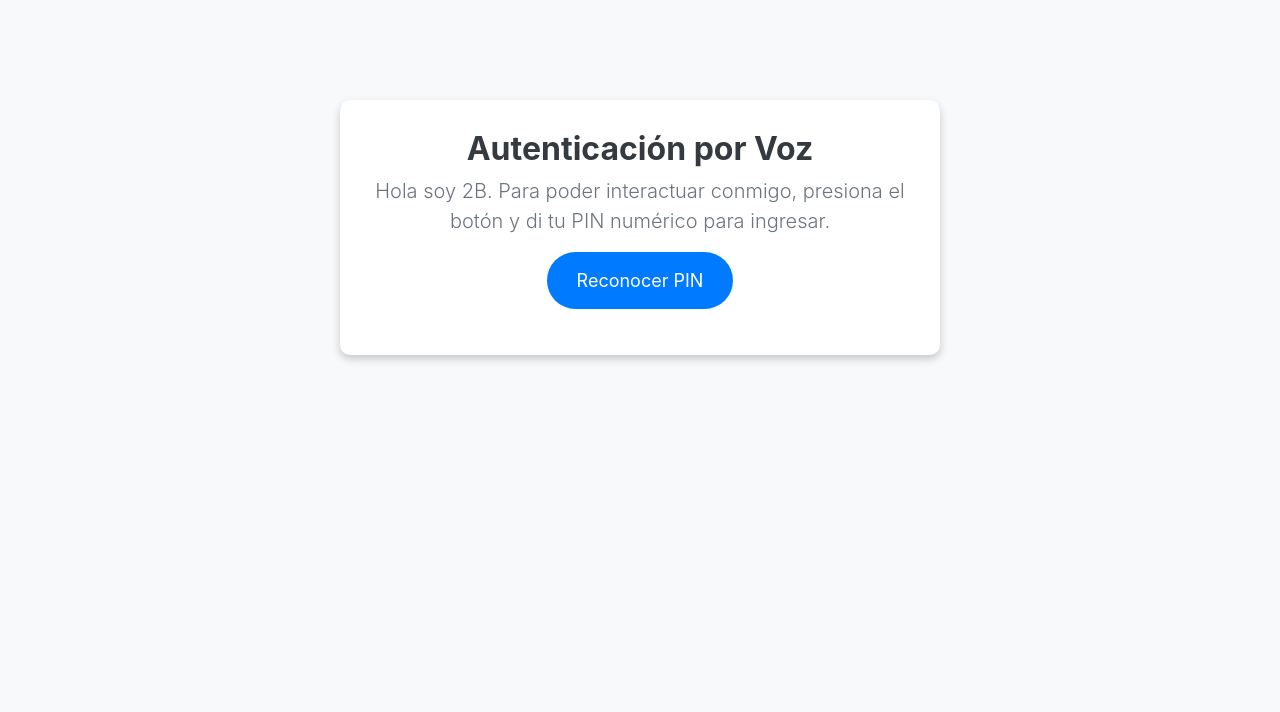
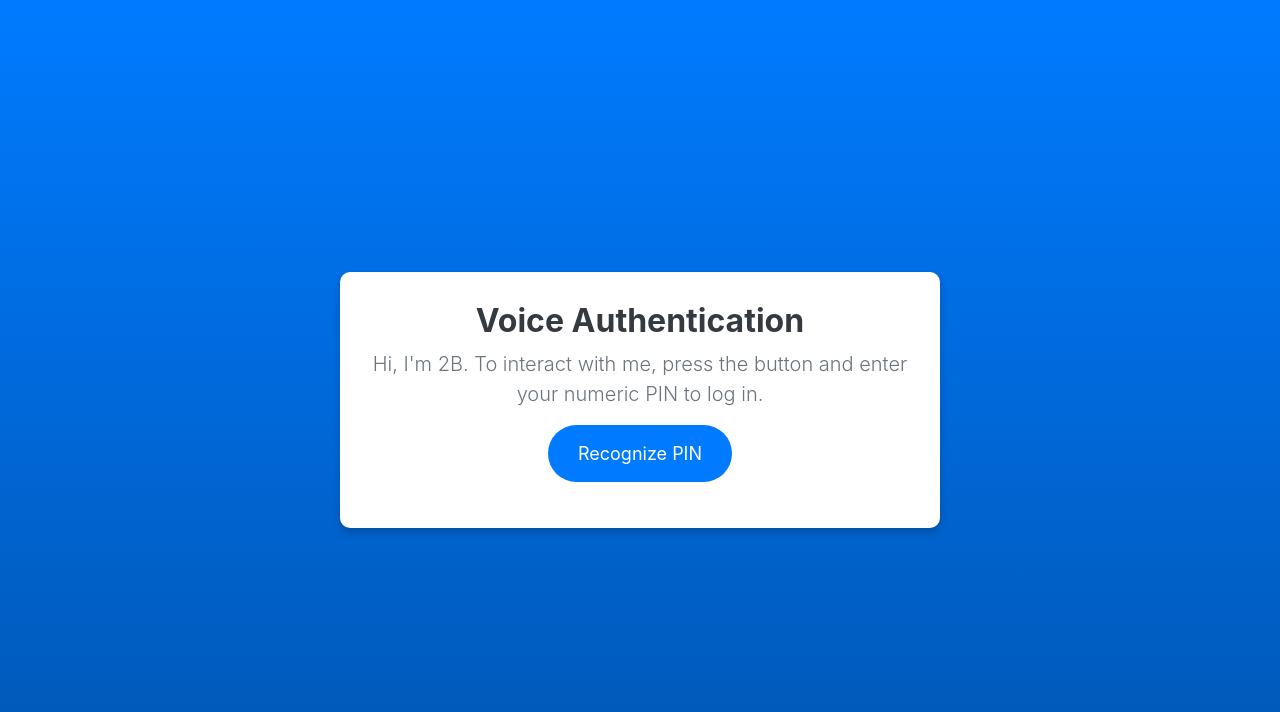
Before and after one commit to AlorenzoPorras/etsamenVoice-tessa, a plain HTML site: page index.html in a window 1280 px wide. Drawn offline with nearby package versions, Linux system fonts and the light colour scheme.

Commit message:
Commit visual

```diff
--- a/index.html
+++ b/index.html
@@ -1,20 +1,23 @@
 <!DOCTYPE html>
-<html lang="es">
+<html lang="en">
 <head>
     <meta charset="UTF-8">
     <meta name="viewport" content="width=device-width, initial-scale=1.0">
-    <title>Autenticación por Voz</title>
-    <!-- Agrega el CSS de Bootstrap -->
+    <title>Voice Authentication</title>
+    <!-- Add Bootstrap CSS -->
     <link href="https://stackpath.bootstrapcdn.com/bootstrap/4.5.0/css/bootstrap.min.css" rel="stylesheet">
-    <!-- Agrega jQuery -->
+    <!-- Add jQuery -->
     <script src="https://ajax.googleapis.com/ajax/libs/jquery/3.5.1/jquery.min.js"></script>
     <style>
         body {
-            background-color: #f8f9fa;
+            background: linear-gradient(to bottom, #007bff 0%, #0056b3 100%);
+            height: 100vh;
+            display: flex;
+            justify-content: center;
+            align-items: center;
         }
         .container {
             max-width: 600px;
-            margin-top: 100px;
             padding: 30px;
             background-color: #ffffff;
             border-radius: 10px;
@@ -47,23 +50,23 @@
 </head>
 <body>
     <div class="container text-center">
-        <h2>Autenticación por Voz</h2>
-        <p class="lead" id="promptText">Hola, soy 2B. Para poder interactuar conmigo, presiona el botón y di tu PIN numérico para ingresar.</p>
-        <button class="btn btn-primary btn-lg" onclick="startRecognition()">Reconocer PIN</button>
+        <h2>Voice Authentication</h2>
+        <p class="lead" id="promptText">Hi, I'm 2B. To interact with me, press the button and enter your numeric PIN to log in.</p>
+        <button class="btn btn-primary btn-lg" onclick="startRecognition()">Recognize PIN</button>
         <p id="status" class="text-primary"></p>
         <p id="error" class="text-danger"></p>
     </div>
 
-    <!-- Agrega el JS de Bootstrap -->
+    <!-- Add Bootstrap JS -->
     <script src="https://stackpath.bootstrapcdn.com/bootstrap/4.5.0/js/bootstrap.min.js"></script>
-    <!-- Importa el archivo de JavaScript -->
+    <!-- Import the JavaScript file -->
     <script src="voiceAuth.js"></script>
 
-    <!-- Especifica el texto a decir -->
+    <!-- Specify the text to say -->
     <script>
-        // Texto a decir por la síntesis de voz
-        const textToSay = 'Hola soy 2B. Para poder interactuar conmigo, presiona el botón y di tu PIN numérico para ingresar.';
-        // Establecer el texto en el elemento del HTML
+        // Text to be spoken by the voice synthesis
+        const textToSay = 'Hi, I\'m 2B. To interact with me, press the button and enter your numeric PIN to log in.';
+        // Set the text in the HTML element
         document.getElementById('promptText').textContent = textToSay;
     </script>
 </body>
```
